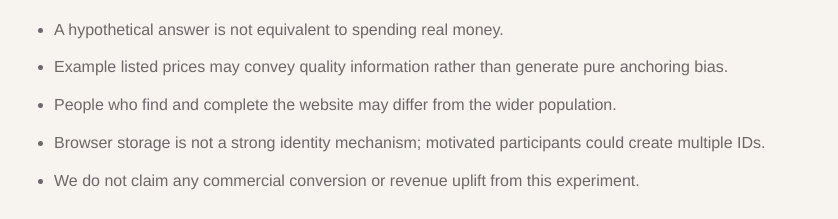
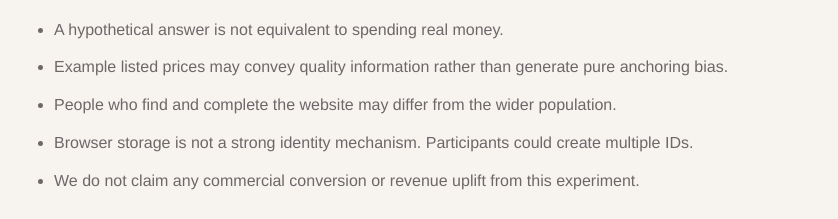
Before and after one commit to madalenasula/framing-lab, a website: page methodology.html in a window 1280 px wide. Shown: the part 1846-2065 px from the top of the page, without its empty margins (213-1051 px from the left). Drawn offline with Linux system fonts and the light colour scheme.

Commit message:
identity mechanism

```diff
--- a/methodology.html
+++ b/methodology.html
@@ -49,7 +49,7 @@
       <li>A hypothetical answer is not equivalent to spending real money.</li>
       <li>Example listed prices may convey quality information rather than generate pure anchoring bias.</li>
       <li>People who find and complete the website may differ from the wider population.</li>
-      <li>Browser storage is not a strong identity mechanism; motivated participants could create multiple IDs.</li>
+      <li>Browser storage is not a strong identity mechanism. Participants could create multiple IDs.</li>
       <li>We do not claim any commercial conversion or revenue uplift from this experiment.</li>
     </ul>
     <h2>This is a product project, not a recommendation for a real-world architecture</h2>
```
